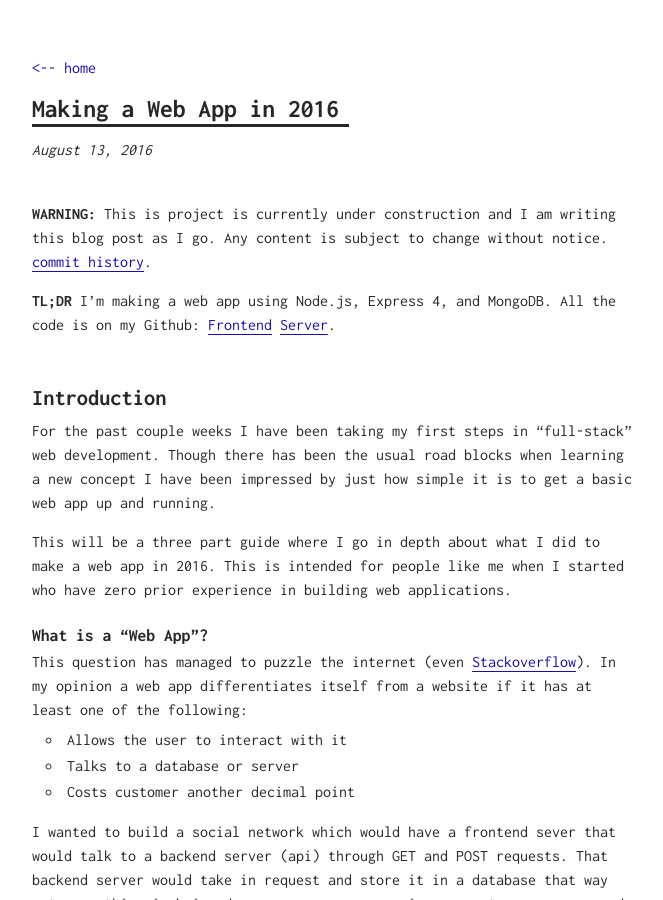
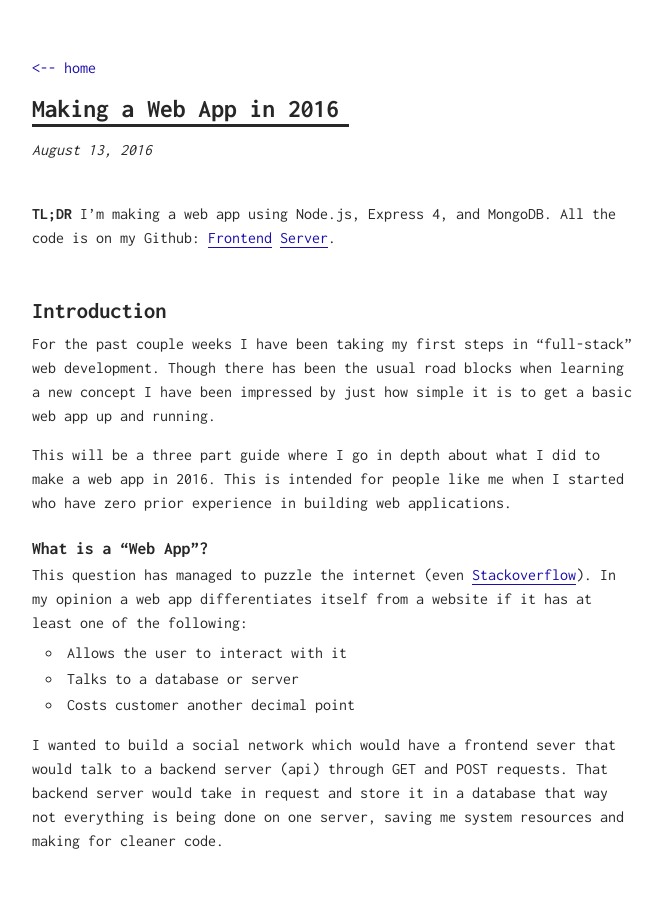
Before and after one commit to maxhumber/maxhumber.com, a Jekyll site: the page built from _posts/2016-08-13-web-app-in-2016.md, in a window 1280 px wide and 900 px high. Shown: the whole window, without its empty margins (308-971 px from the left). Built offline with Jekyll 4.4.1, drawn with Linux system fonts in a browser that asks for light colours.

Commit message:
remove warning

```diff
--- a/_posts/2016-08-13-web-app-in-2016.md
+++ b/_posts/2016-08-13-web-app-in-2016.md
@@ -2,10 +2,6 @@
 layout: post
 title: Making a Web App in 2016
 ---
-
-
-**WARNING:** This is project is currently under construction and I am writing this blog post as I go. Any content is subject to change without notice. [commit history](http://github.com/getmicah/getmicah.github.io/commits/master/_posts/2016-08-13-web-app-in-2016.md).
-
 
 **TL;DR** I'm making a web app using Node.js, Express 4, and MongoDB. All the code is on my Github: [Frontend](https://github.com/getmicah/myapp-app) [Server](https://github.com/getmicah/myapp-api).
 
```
